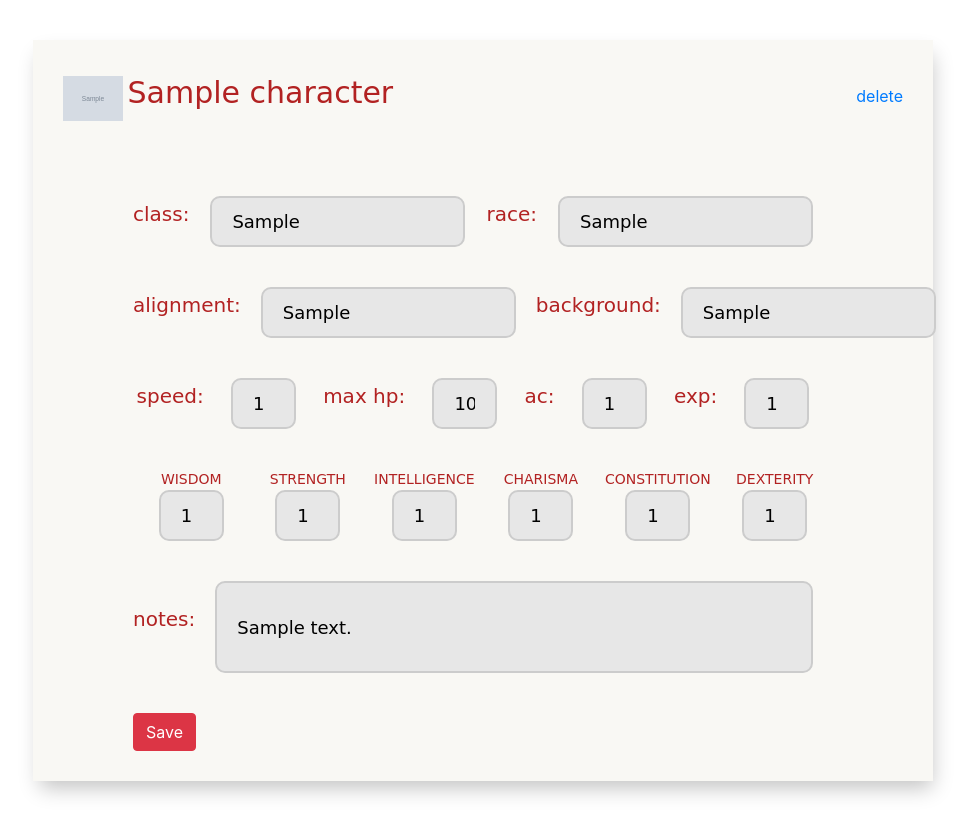
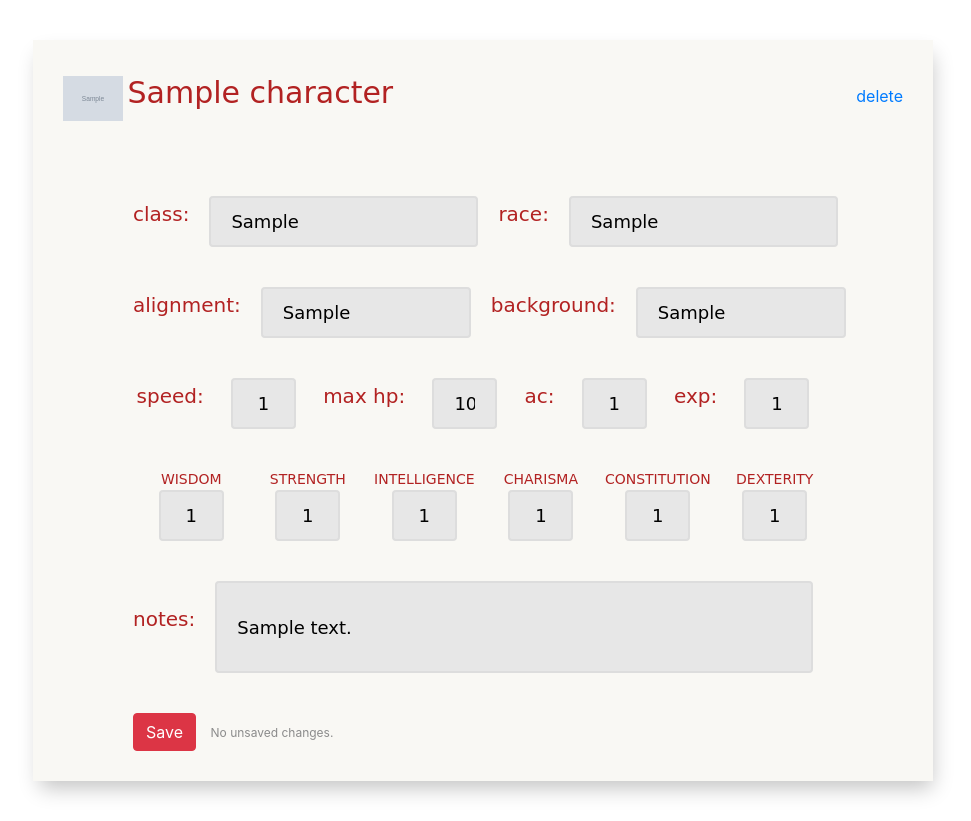
Before and after one commit to brentmwarren/DND-character-sheet, a Django app: page /characters/1/ in a window 1280 px wide. Shown: the part 56-877 px from the top of the page, without its empty margins (157-1128 px from the left). Run offline with Django 3.2, Linux system fonts and the light colour scheme; a user stored in the database is signed in; tables that the repository leaves empty hold one stand-in row (values such as "Sample post"); grey boxes marked "Sample" are stand-in pictures; some libraries are stand-ins or nearby versions; some web fonts are replaced.

Commit message:
Check for unsaved changes while user is editing

```diff
--- a/dnd_character_app/static/css/character_detail.css
+++ b/dnd_character_app/static/css/character_detail.css
@@ -79,6 +79,7 @@
   display: flex;
   align-items: center;
   margin: 40px 0;
+  max-width: 100%;
 }
 
 .label {
@@ -93,18 +94,18 @@
   padding: 10px 20px;
   font-family: "Kalam", cursive;
   font-size: 18px;
-  border-radius: 10px;
-  border: 2px solid #cccccc;
+  border-radius: 4px;
+  border: 2px solid #dddddd;
 }
 
-.text-area-class-race,
 .text-area-align-bknd {
-  width: 255px;
+  width: 210px;
 }
 
 .text-area-value,
 .text-area-stat {
   width: 65px;
+  text-align: center;
 }
 
 .text-area-notes {
@@ -136,3 +137,10 @@
   text-transform: uppercase;
   margin-bottom: 0;
 }
+
+.status {
+  display: inline-block;
+  font-size: 12px;
+  margin-left: 10px;
+  color: #8b8b8b;
+}
--- a/dnd_character_app/static/js/main.js
+++ b/dnd_character_app/static/js/main.js
@@ -1,6 +1,36 @@
+
+const parseErrors = (err) => {
+  for (const field in err) {
+    $(`input[name="${field}"]`).css('border', '2px solid #b22222');
+    $('#err-feedback').append(`
+      <div class="error-msg">
+        ${field}: ${err[field][0].message}
+      </div>`);
+  }
+};
+
+const updateStatus = function() {
+  if ($(this).val() != $(this).data('server-value')) {
+    $('#status').text('UNSAVED CHANGES');
+  } else {
+    $('#status').text('No unsaved changes.');
+  }
+};
+
+const updateServerData = (updated) => {
+  for (const field in updated) {
+    $(`input[name="${field}"]`).attr('data-server-value', `${updated[field]}`);
+  }
+};
+
+const removeErrorStyling = () => {
+  $('#err-feedback').empty();
+  $('input').css('border', '2px solid #cccccc');
+};
 
 const submitForm = async (e) => {
-  e.preventDefault()
+  e.preventDefault();
+  removeErrorStyling();
   const inputs = document.querySelectorAll('input');
   const characterInfo = {};
   let csrf_token;
@@ -27,10 +57,13 @@ const submitForm = async (e) => {
   );
 
   if (response.status === 200) {
+    $('#status').text('No unsaved changes.');
     console.log('you did it!');
+    const updated = await response.json();
+    updateServerData(updated);
   } else if (response.status == 400) {
-    const errors = await response.json()
-    console.log(errors);
+    const errors = await response.json();
+    parseErrors(errors);
   } else {
     console.log('boooo....server side');
   }
@@ -39,6 +72,7 @@ const submitForm = async (e) => {
 const main = () => {
   const saveButton = document.getElementById('save-button');
   saveButton.onclick = submitForm;
+  $('input').on('change keyup paste', updateStatus);
 }
 
 window.onload = main;
--- a/dnd_character_app/templates/character_detail.html
+++ b/dnd_character_app/templates/character_detail.html
@@ -3,12 +3,16 @@
 
 {% block head %}
   <link rel="stylesheet" href="{% static 'css/character_detail.css' %}">
+  <script
+    src="https://code.jquery.com/jquery-3.4.1.min.js"
+    integrity="sha256-CSXorXvZcTkaix6Yvo6HppcZGetbYMGWSFlBw8HfCJo="
+    crossorigin="anonymous" defer>
+  </script>
   <script defer src="{% static 'js/main.js' %}"></script>
   <title>{{ character.name }}</title>
 {% endblock %}
 
 {% block content %}
-
 <div class="character-detail-body">
   <section class="character-detail-header">
     <div>
@@ -28,6 +32,7 @@
         type="text"
         name="char_class"
         value="{{ character.char_class }}"
+        data-server-value="{{ character.char_class }}"
       >
       <p class="label label-class-race">race:</p>
       <input
@@ -35,6 +40,7 @@
         type="text"
         name="race"
         value="{{ character.race }}"
+        data-server-value="{{ character.race }}"
       >
     </div>
     <div class="character-detail-align-bknd">
@@ -44,6 +50,7 @@
         type="text"
         name="alignment"
         value="{{ character.alignment }}"
+        data-server-value="{{ character.alignment }}"
       >
       <p class="label label-align-bknd">background:</p>
       <input
@@ -51,6 +58,7 @@
       type="text"
       name="background"
       value="{{ character.background }}"
+      data-server-value="{{ character.background }}"
       >
     </div>
     <div class="character-detail-values">
@@ -59,13 +67,16 @@
         class="text-area text-area-value"
         type="text"
         name="speed"
-        value="{{ character.speed }}">
+        value="{{ character.speed }}"
+        data-server-value="{{ character.speed }}"
+      >
       <p class="label label-value">max hp:</p>
       <input
         class="text-area text-area-value"
         type="text"
         name="hit_points"
         value="{{ character.hit_points }}"
+        data-server-value="{{ character.hit_points }}"
       >
       <p class="label label-value">ac:</p>
       <input
@@ -73,6 +84,7 @@
         type="text"
         name="armor_class"
         value="{{ character.armor_class }}"
+        data-server-value="{{ character.armor_class }}"
       >
       <p class="label label-value">exp:</p>
       <input
@@ -80,6 +92,7 @@
         type="text"
         name="experience"
         value="{{ character.experience }}"
+        data-server-value="{{ character.experience }}"
       >
     </div>
     <div class="character-detail-stats">
@@ -90,6 +103,7 @@
           type="text"
           name="wisdom"
           value="{{ character.wisdom }}"
+          data-server-value="{{ character.wisdom }}"
         >
       </div>
       <div class="character-detail-stat">
@@ -99,6 +113,7 @@
           type="text"
           name="strength"
           value="{{ character.strength }}"
+          data-server-value="{{ character.strength }}"
         >
       </div>
       <div class="character-detail-stat">
@@ -108,6 +123,7 @@
           type="text"
           name="intelligence"
           value="{{ character.intelligence }}"
+          data-server-value="{{ character.intelligence }}"
         >
       </div>
       <div class="character-detail-stat">
@@ -117,6 +133,7 @@
           type="text"
           name="charisma"
           value="{{ character.charisma }}"
+          data-server-value="{{ character.charisma }}"
         >
       </div>
       <div class="character-detail-stat">
@@ -126,6 +143,7 @@
           type="text"
           name="constitution"
           value="{{ character.constitution }}"
+          data-server-value="{{ character.constitution }}"
         >
       </div>
       <div class="character-detail-stat">
@@ -135,6 +153,7 @@
           type="text"
           name="dexterity"
           value="{{ character.dexterity }}"
+          data-server-value="{{ character.dexterity }}"
         >
       </div>
     </div>
@@ -144,12 +163,17 @@
         class="text-area text-area-notes"
         type="text"
         name="notes"
-        value="{{ character.notes }}">
+        value="{{ character.notes }}"
+        data-server-value="{{ character.notes }}"
+      >
     </div>
     <button
       id="save-button"
-      class="btn btn-danger">Save</button>
+      class="btn btn-danger">
+        Save
+    </button>
+    <span id="status" class="status">No unsaved changes.</span>
   </form>
+  <div id="err-feedback"></div>
 </div>
-
 {% endblock %}
--- a/dnd_character_app/views.py
+++ b/dnd_character_app/views.py
@@ -85,7 +85,7 @@ def character_edit(request, pk):
     if form.is_valid():
         data = form.cleaned_data
         Character.objects.filter(pk=pk).update(**data)
-        return JsonResponse({}, status=200)
+        return JsonResponse(data, status=200)
     else:
         return JsonResponse(form.errors.get_json_data(), status=400)
 
```
